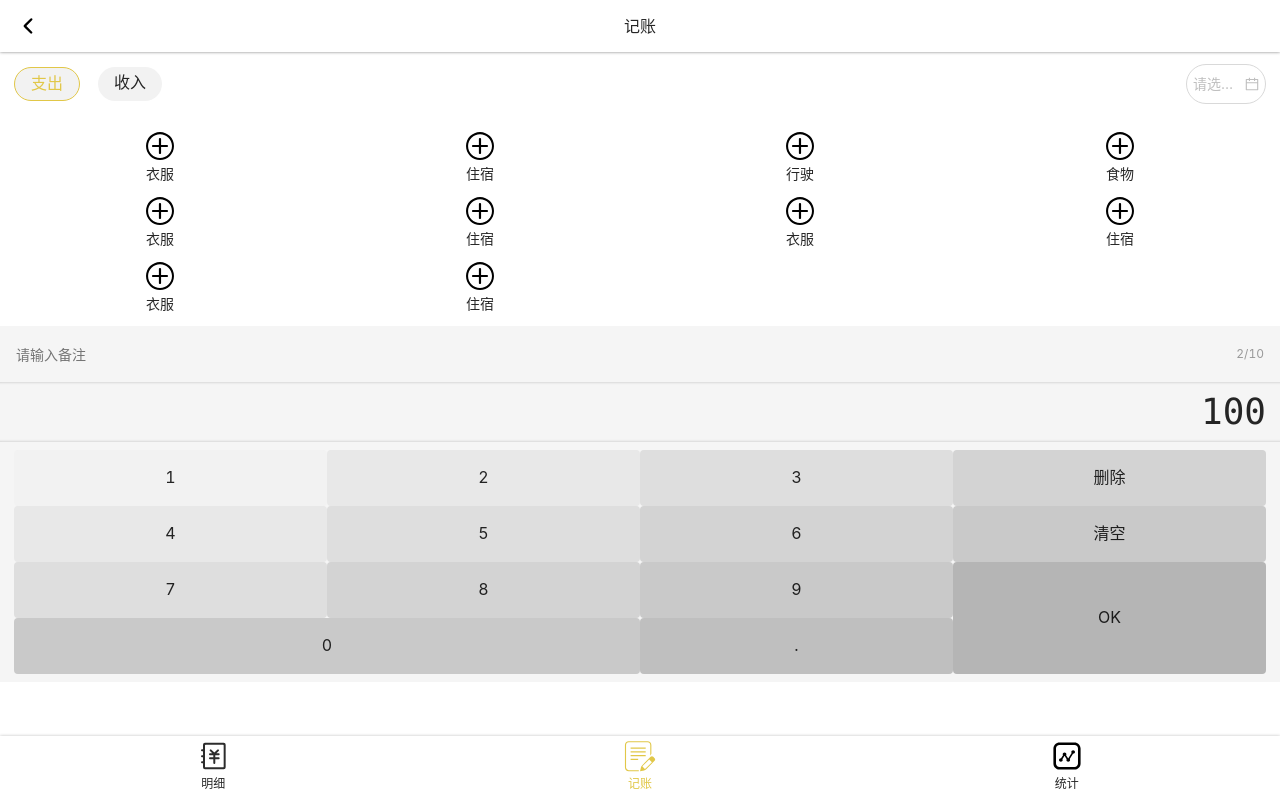
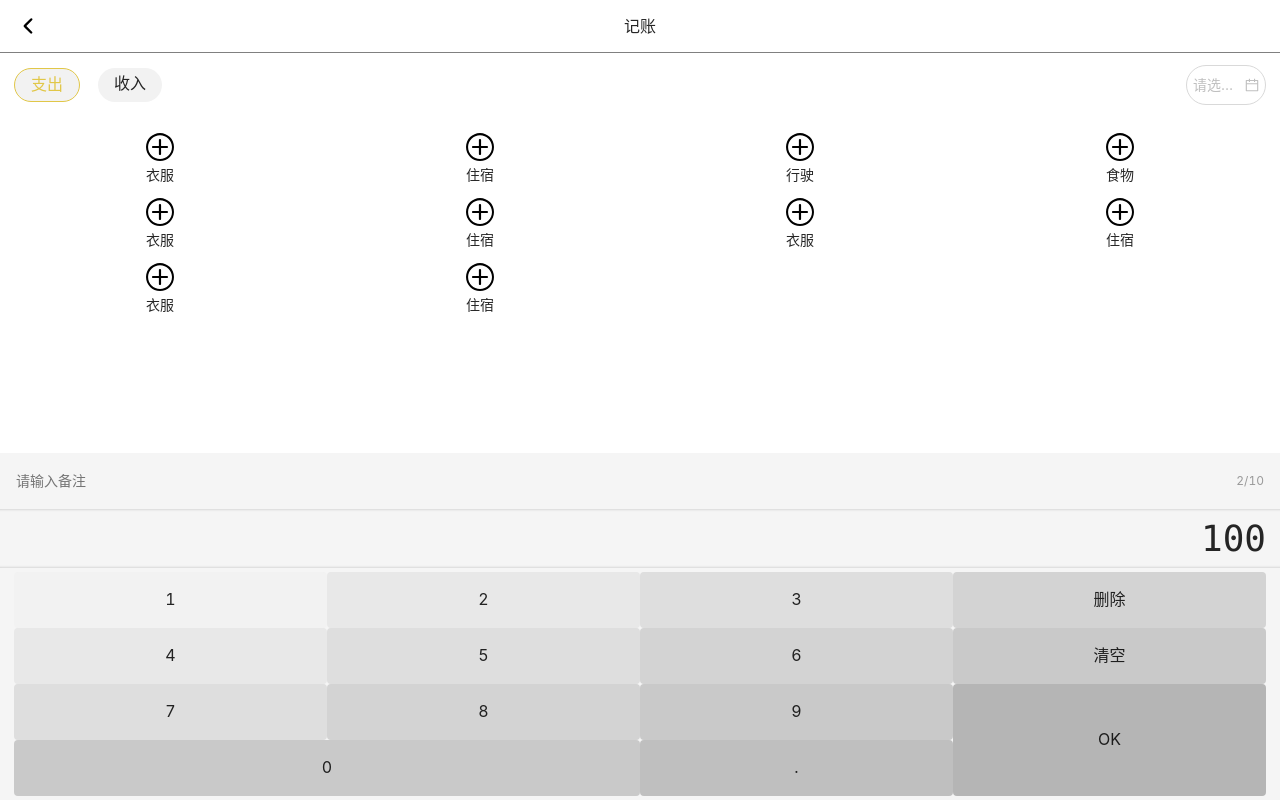
Before and after one commit to ChiLi2000/keep-accounts-r, a React app: page /#/account in a window 1280 px wide. Built offline with nearby package versions, Linux system fonts and the light colour scheme.

Commit message:
完成 account 页面 UI

```diff
--- a/src/views/Account.tsx
+++ b/src/views/Account.tsx
@@ -1,5 +1,4 @@
 import React from "react";
-import Layout from "components/Layout";
 import styled from "styled-components";
 import {CategorySection} from "./Account/CategorySection";
 import {TimeSelector} from "./Account/TimeSelector";
@@ -8,7 +7,15 @@ import {Topbar} from "./Account/Torbar";
 import {TagsSection} from "./Account/TagsSection";
 import {NotesSection} from "./Account/NotesSection";
 
-
+const Outer = styled.div`
+  display: flex;
+  flex-direction: column;
+  height: 100vh;
+`
+const Center = styled.div`
+  flex-grow: 1;
+  overflow: auto;
+`
 const CateAndTimeWrapper = styled.section`
   padding:12px 14px;
   display: flex;
@@ -18,16 +25,18 @@ const CateAndTimeWrapper = styled.section`
 
 function Account() {
   return (
-    <Layout>
+    <Outer>
         <Topbar/>
         <CateAndTimeWrapper>
           <CategorySection/>
           <TimeSelector/>
         </CateAndTimeWrapper>
+      <Center>
         <TagsSection/>
+      </Center>
         <NotesSection/>
         <NumberPadSection/>
-    </Layout>
+    </Outer>
   );
 }
 
--- a/src/views/Account/NumberPadSection.tsx
+++ b/src/views/Account/NumberPadSection.tsx
@@ -13,7 +13,7 @@ const Wrapper = styled.section`
       text-align: right;
   }
   >.pad{
-      margin: 8px 14px;
+      margin: 4px 14px;
       >button{
       width: 25%;
       height: 56px;
--- a/src/views/Account/Torbar.tsx
+++ b/src/views/Account/Torbar.tsx
@@ -9,7 +9,7 @@ const Wrapper = styled.section`
   line-height: 20px;
   padding: 12px 14px;
   background:white;
-  box-shadow: 0 0 3px rgba(0, 0, 0, 0.5);
+  border-bottom: 1px solid grey;
   .icon{
     width: 28px;
     height: 28px;
```
Lines whose indentation alone changed are shown as unchanged.
